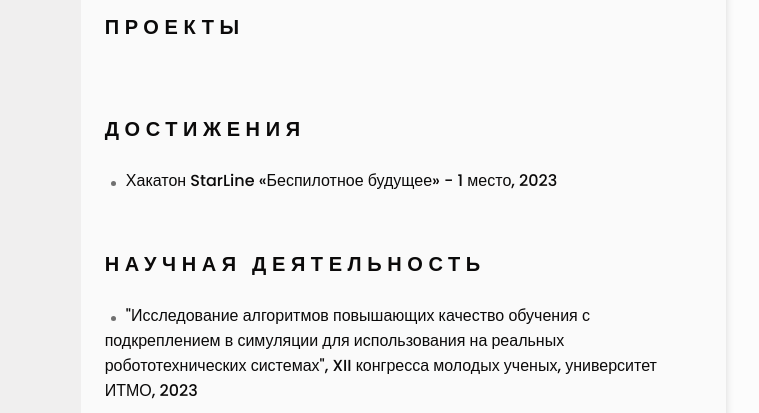
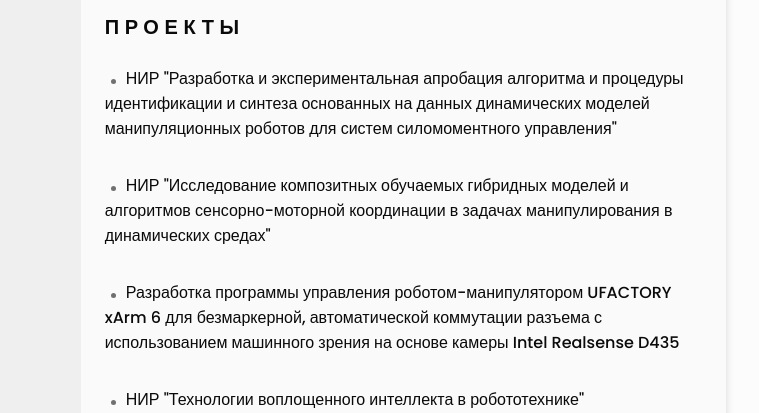
Before and after one commit to StriderOne/striderone.github.io, a plain HTML site: page index.html in a window 1280 px wide. Shown: the part 379-792 px from the top of the page, 398-1157 px from the left. Drawn offline with nearby package versions, Linux system fonts and the light colour scheme.

Commit message:
added projects

```diff
--- a/assets/css/styles.css
+++ b/assets/css/styles.css
@@ -85,7 +85,8 @@ body.dark-theme{
 }
 
 
-.certificate_rounder {
+.certificate_rounder,
+.project_rounder {
   display: inline-block;
   width: 5px;
   height: 5px;
@@ -195,6 +196,7 @@ body.scale-cv{
 .scale-cv .education__container,
 .scale-cv .experience__container,
 .scale-cv .certificate__container,
+.scale-cv .project__container,
 .scale-cv .publications__container{
   gap: 1rem;
 }
@@ -542,7 +544,8 @@ img{
 }
 
 /*========== CERTIFICATES ==========*/
-.certificate__title{
+.certificate__title,
+.project__title{
   font-size: var(--h3-font-size);
   margin-bottom: var(--mb-1);
 }
--- a/index.html
+++ b/index.html
@@ -320,7 +320,39 @@
                             <div class="project__content">
                                 <h3 class="project__title">
                                     <span class="project_rounder"></span>
-                                    <span class="rus"></span>
+                                    <span class="rus">НИР "Разработка и экспериментальная апробация алгоритма и процедуры идентификации и синтеза основанных на данных динамических моделей манипуляционных роботов для систем силомоментного управления"</span>
+                                </h3>
+                                <!-- <p class="certificate__description">For meeting the expectations of leading the team to work the specified tasks in the labor field.</p> -->
+                            </div>
+
+                            <div class="project__content">
+                                <h3 class="project__title">
+                                    <span class="project_rounder"></span>
+                                    <span class="rus">НИР "Исследование композитных обучаемых гибридных моделей и алгоритмов сенсорно-моторной координации в задачах манипулирования в динамических средах"</span>
+                                </h3>
+                                <!-- <p class="certificate__description">For meeting the expectations of leading the team to work the specified tasks in the labor field.</p> -->
+                            </div>
+
+                            <div class="project__content">
+                                <h3 class="project__title">
+                                    <span class="project_rounder"></span>
+                                    <span class="rus">Разработка программы управления роботом-манипулятором UFACTORY xArm 6 для безмаркерной, автоматической коммутации разъема с использованием машинного зрения на основе камеры Intel Realsense D435</span>
+                                </h3>
+                                <!-- <p class="certificate__description">For meeting the expectations of leading the team to work the specified tasks in the labor field.</p> -->
+                            </div>
+
+                            <div class="project__content">
+                                <h3 class="project__title">
+                                    <span class="project_rounder"></span>
+                                    <span class="rus">НИР "Технологии воплощенного интеллекта в робототехнике"</span>
+                                </h3>
+                                <!-- <p class="certificate__description">For meeting the expectations of leading the team to work the specified tasks in the labor field.</p> -->
+                            </div>
+
+                            <div class="project__content">
+                                <h3 class="project__title">
+                                    <span class="project_rounder"></span>
+                                    <span class="rus">НИР "Методы искусственного интеллекта для киберфизических систем"</span>
                                 </h3>
                                 <!-- <p class="certificate__description">For meeting the expectations of leading the team to work the specified tasks in the labor field.</p> -->
                             </div>
```
